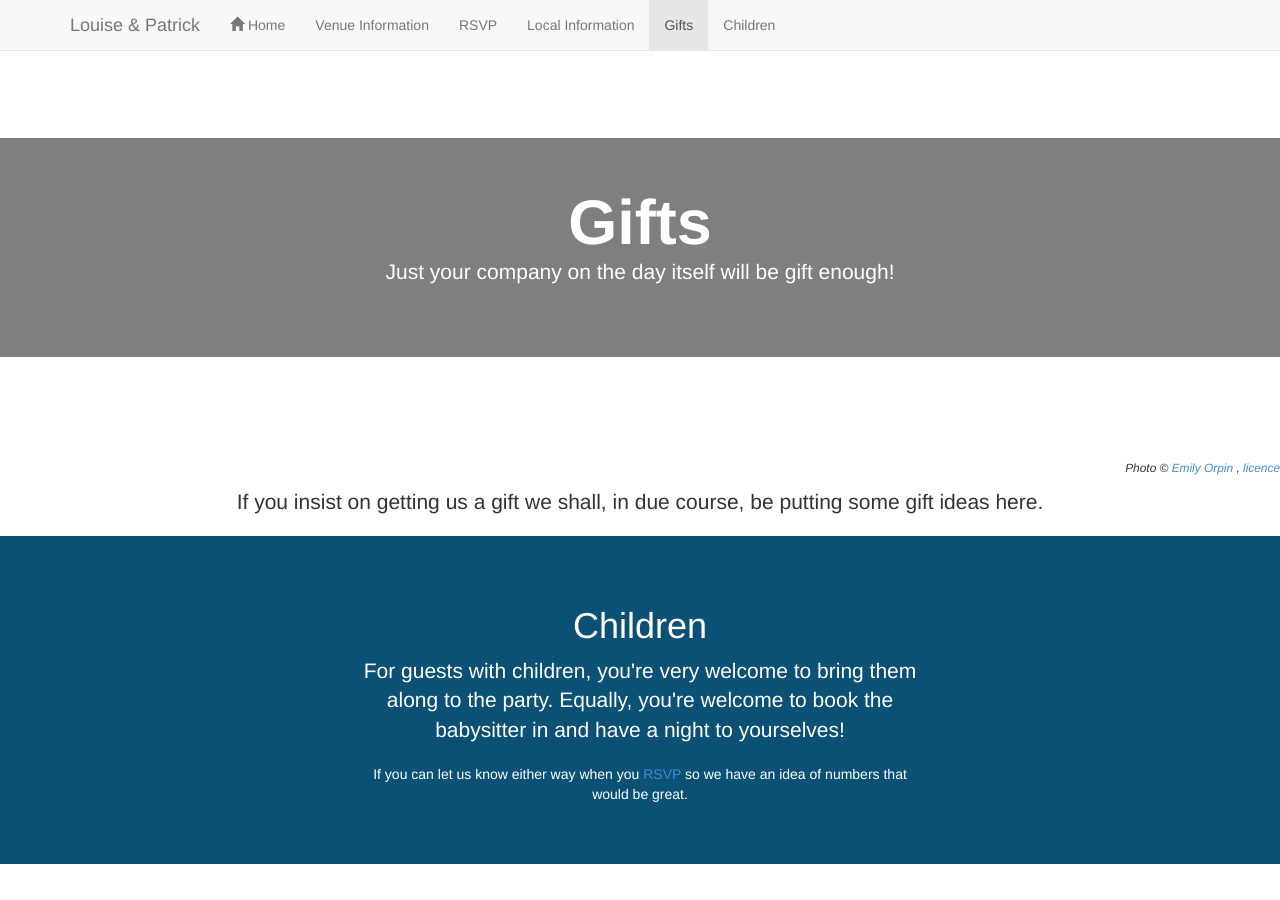
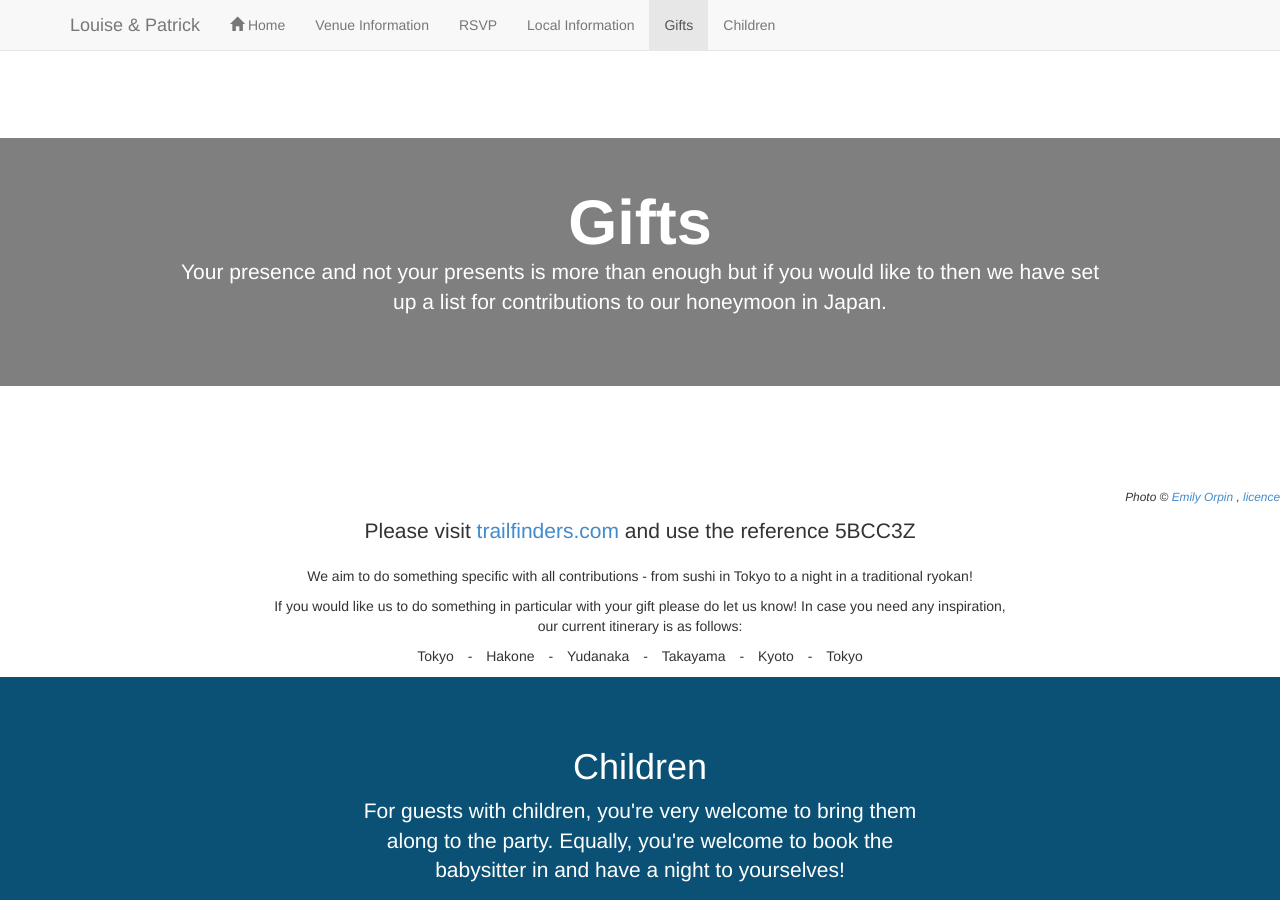
Before and after one commit to slypat/louise-and-patrick, a Jekyll site: the page built from index.md, in a window 1280 px wide and 900 px high, scrolled down 4322 px. Built offline with Jekyll 4.4.1, drawn with Linux system fonts in a browser that asks for light colours; Markdown is read by kramdown in place of the engine named in the settings.

Commit message:
Added Gift List info

```diff
--- a/_layouts/default.html
+++ b/_layouts/default.html
@@ -352,7 +352,14 @@
         <div class="gifts">
             <div class="gifts-text">
                 <h1>Gifts</h1>
-                <p class="lead">Just your company on the day itself will be gift enough!</p>
+                <div class="container">
+                    <div class="row">
+                        <div class="col-md-10 col-md-offset-1 text-center">
+                            <p class="lead">Your presence and not your presents is more than enough but if you would like to then we have set up a
+                                list for contributions to our honeymoon in Japan.</p>
+                        </div>
+                    </div>
+                </div>
             </div>
         </div>
         <p class="text-right">
@@ -360,7 +367,32 @@
             <a href="http://creativecommons.org/licenses/by-nc/2.0/legalcode" target="_blank">licence</a></small></em>
         </p>
         <div class="container">
-            <p class="lead text-center">If you insist on getting us a gift we shall, in due course, be putting some gift ideas here.</p>
+            <div class="row">
+                <div class="col-md-8 col-md-offset-2 text-center">
+                    <p class="lead">Please visit <a href="https://secure.trailfinders.co.uk/services.nsf/giftlistContribute?readform" target="_blank">trailfinders.com</a>
+                        and use the reference 5BCC3Z</p>
+                    <p>We aim to do something specific with all contributions - from sushi in Tokyo to a night in a traditional ryokan!</p>
+                    <p>If you would like us to do something in particular with your gift please do let us know! In case you need any inspiration, our current itinerary is as follows:</p>
+                    <ul class="list-inline">
+                        <li>Tokyo</li>
+                        <li>-</li>
+                        <li>Hakone</li>
+                        <li>-</li>
+                        <li>Yudanaka</li>
+                        <li>-</li>
+                        <li>Takayama</li>
+                        <li>-</li>
+                        <li>Kyoto</li>
+                        <li>-</li>
+                        <li>Tokyo</li>
+                    </ul>
+                </div>
+            </div>
+            <div class="row">
+                <div class="col-md-8 col-md-offset-2 text-center">
+
+                </div>
+            </div>
         </div>
     </div>
     <!---------------------------- /Gifts -------------------------------->
```
